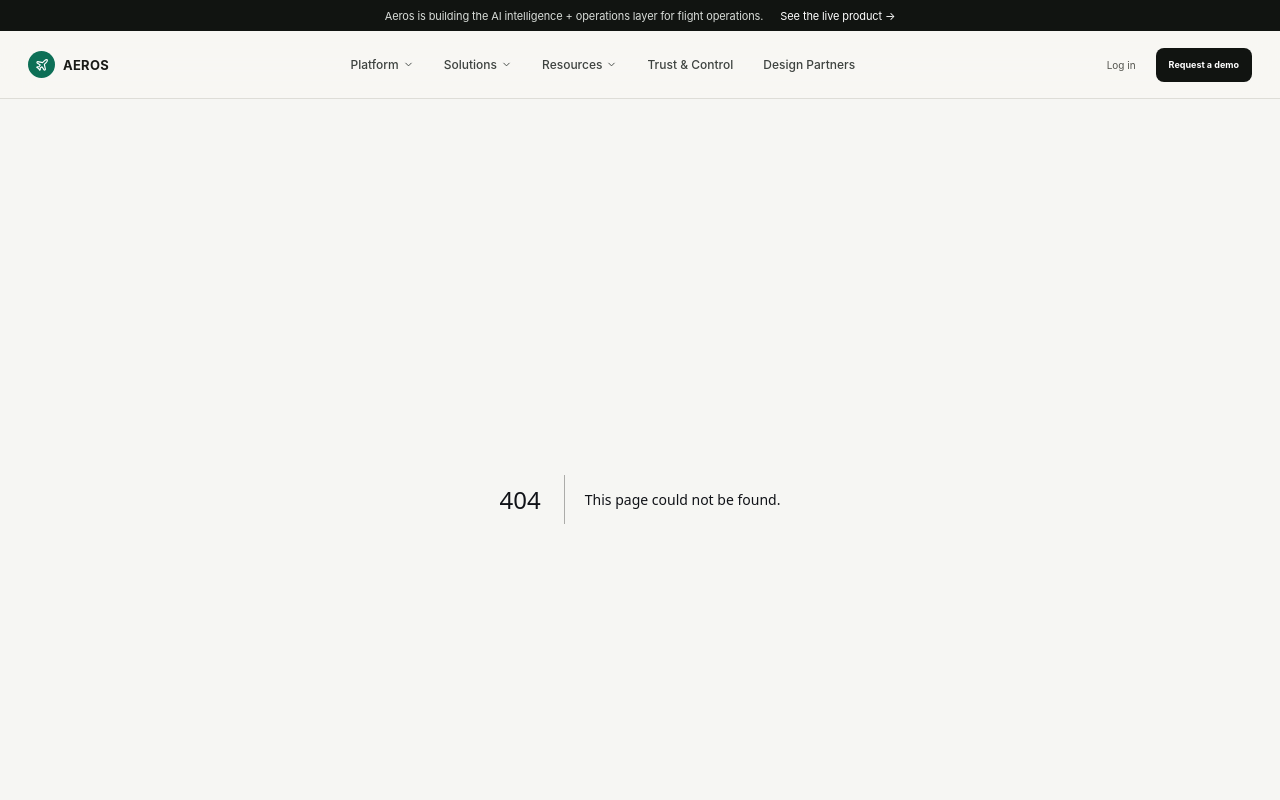
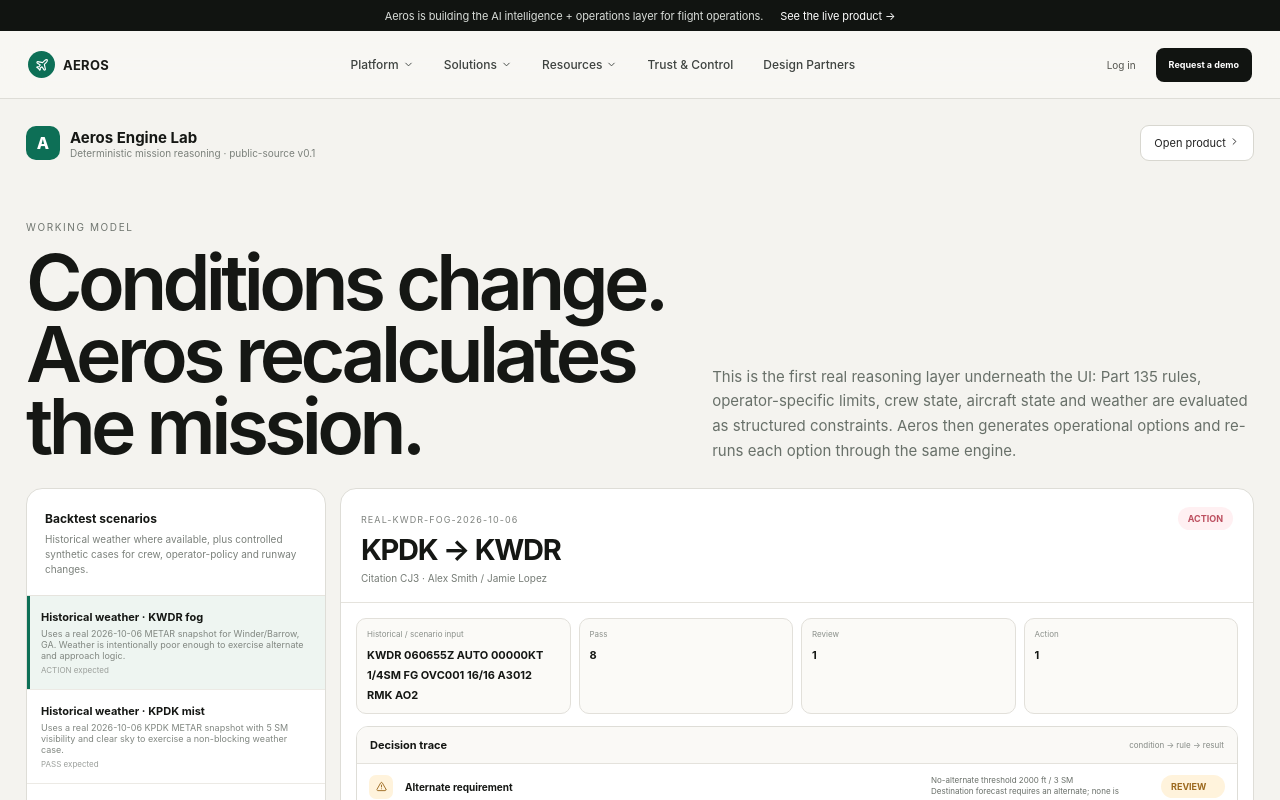
Before and after one commit to saharshbaweja/Rho, a Next.js app: page /engine in a window 1280 px wide. Before the commit this address had no page. Shown: the top 800 px of the page. Built offline with nearby package versions, Linux system fonts and the light colour scheme.

Commit message:
Add interactive Aeros reasoning engine lab

```diff
--- /dev/null
+++ b/app/engine/page.jsx
@@ -0,0 +1,45 @@
+'use client';
+import Link from 'next/link';
+import {useMemo,useState} from 'react';
+import {AlertTriangle,Check,ChevronRight,Plane,Sparkles} from 'lucide-react';
+import {applyOption,compareOptions,evaluateMission} from '../../lib/aeros/engine.mjs';
+import {demoOperator,scenarios} from '../../lib/aeros/demo-data.mjs';
+import styles from './engine.module.css';
+
+const tone=s=>s==='PASS'?'pass':s==='REVIEW'?'review':'action';
+
+export default function EngineLab(){
+  const [index,setIndex]=useState(0);
+  const [applied,setApplied]=useState(null);
+  const scenario=scenarios[index];
+  const current=applied||{mission:scenario.mission,context:scenario.context};
+  const evaluation=useMemo(()=>evaluateMission(current.mission,current.context,demoOperator),[current]);
+  const options=useMemo(()=>compareOptions(current.mission,current.context,demoOperator,evaluation),[current,evaluation]);
+  const changeScenario=i=>{setIndex(i);setApplied(null)};
+  const choose=o=>setApplied(applyOption(current.mission,current.context,o));
+  const expectedPassed=evaluation.verdict===scenario.expectedVerdict && scenario.expectedCodes.every(code=>evaluation.findings.some(f=>f.code===code&&f.status!=='PASS'));
+
+  return <div className={styles.page}><div className={styles.shell}>
+    <header className={styles.top}><div className={styles.brand}><span>A</span><div><b>Aeros Engine Lab</b><small>Deterministic mission reasoning · public-source v0.1</small></div></div><Link href="/dashboard/">Open product <ChevronRight size={11}/></Link></header>
+    <section className={styles.hero}><div><small>WORKING MODEL</small><h1>Conditions change.<br/>Aeros recalculates the mission.</h1></div><p>This is the first real reasoning layer underneath the UI: Part 135 rules, operator-specific limits, crew state, aircraft state and weather are evaluated as structured constraints. Aeros then generates operational options and re-runs each option through the same engine.</p></section>
+
+    <section className={styles.workspace}>
+      <aside className={styles.rail}><div className={styles.railHead}><b>Backtest scenarios</b><p>Historical weather where available, plus controlled synthetic cases for crew, operator-policy and runway changes.</p></div>{scenarios.map((s,i)=><button key={s.id} className={`${styles.scenario} ${i===index?styles.active:''}`} onClick={()=>changeScenario(i)}><b>{s.label}</b><small>{s.description}</small><span>{s.expectedVerdict} expected</span></button>)}</aside>
+
+      <main className={styles.main}>
+        <div className={styles.mainHead}><div><small>{scenario.id}</small><h2>{current.mission.origin} → {current.mission.destination}</h2><p>{current.mission.aircraft?.type||'Aircraft'} · {current.mission.crew?.map(x=>x.name).join(' / ')}</p></div><span className={`${styles.verdict} ${styles[tone(evaluation.verdict)]}`}>{evaluation.verdict}</span></div>
+        <div className={styles.content}>
+          {applied&&<div className={styles.applied}><Sparkles size={11}/> Option applied. The engine re-ran the mission against the updated state.</div>}
+          <div className={styles.meta}><div><span>Historical / scenario input</span><b>{scenario.metar||scenario.source}</b></div><div><span>Pass</span><b>{evaluation.summary.pass}</b></div><div><span>Review</span><b>{evaluation.summary.review}</b></div><div><span>Action</span><b>{evaluation.summary.action}</b></div></div>
+
+          <section className={styles.panel}><div className={styles.panelHead}><b>Decision trace</b><span>condition → rule → result</span></div>{evaluation.findings.map(f=><div className={styles.finding} key={f.code}><span className={`${styles.icon} ${styles[tone(f.status)]}`}>{f.status==='PASS'?<Check size={11}/>:<AlertTriangle size={11}/>}</span><div><b>{f.area}</b><p>{f.condition}</p><small>{f.source}</small></div><div className={styles.rule}>{f.rule}<br/>{f.impact}</div><span className={`${styles.verdict} ${styles[tone(f.status)]}`}>{f.status}</span></div>)}</section>
+
+          <section><div className={styles.panelHead} style={{border:'1px solid #deddd7',borderRadius:'12px 12px 0 0'}}><b>Operational options</b><span>Each option is re-evaluated before ranking</span></div><div className={styles.options}>{options.map((o,i)=><article className={`${styles.option} ${i===0?styles.recommended:''}`} key={o.id}><div className={styles.optionTop}><span>OPTION {i+1}</span>{i===0&&<em>Recommended</em>}</div><h3>{o.title}</h3><p>{o.description}</p><div className={styles.metrics}><div><span>Delay</span><b>{o.metrics.delayMin||0}m</b></div><div><span>Risk</span><b>{o.metrics.risk}</b></div><div><span>After change</span><b>{o.result.verdict}</b></div></div><button onClick={()=>choose(o)}>Apply and re-run</button></article>)}</div></section>
+
+          <div className={styles.backtest}><div><span>Expectation</span><b>{scenario.expectedVerdict}</b></div><div><span>Actual</span><b>{evaluation.verdict}</b></div><div><span>Backtest state</span><b>{expectedPassed?'PASS':'CHECK'}</b></div><div><span>Scenario source</span><b style={{fontSize:10}}>{scenario.source}</b></div></div>
+          <div className={styles.sourceNote}>This v0.1 is decision-support software, not an operational approval system. Public regulations and public aviation data can validate the architecture, but company-specific OpSpecs, GOM rules, training policy, MEL procedures and approved data sources must be loaded and validated by the actual operator before real-world use.</div>
+        </div>
+      </main>
+    </section>
+  </div></div>;
+}
```
